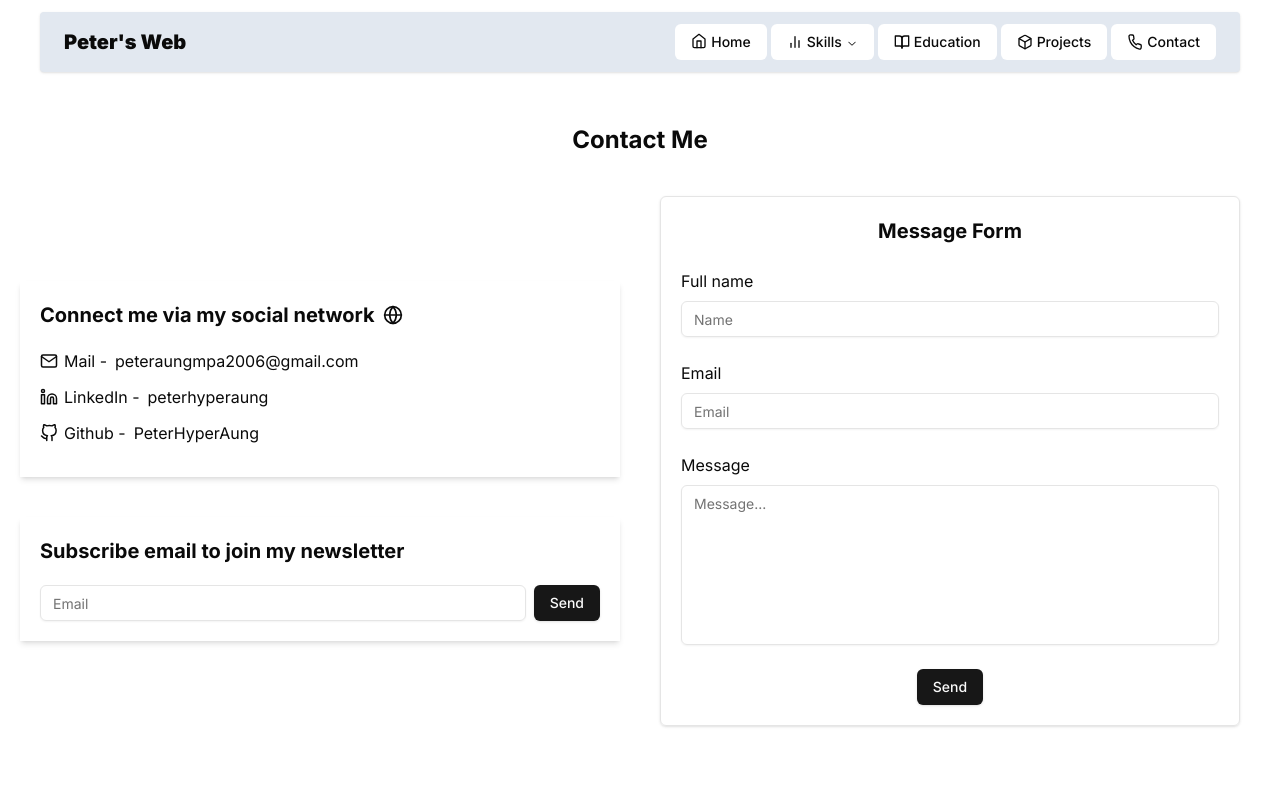
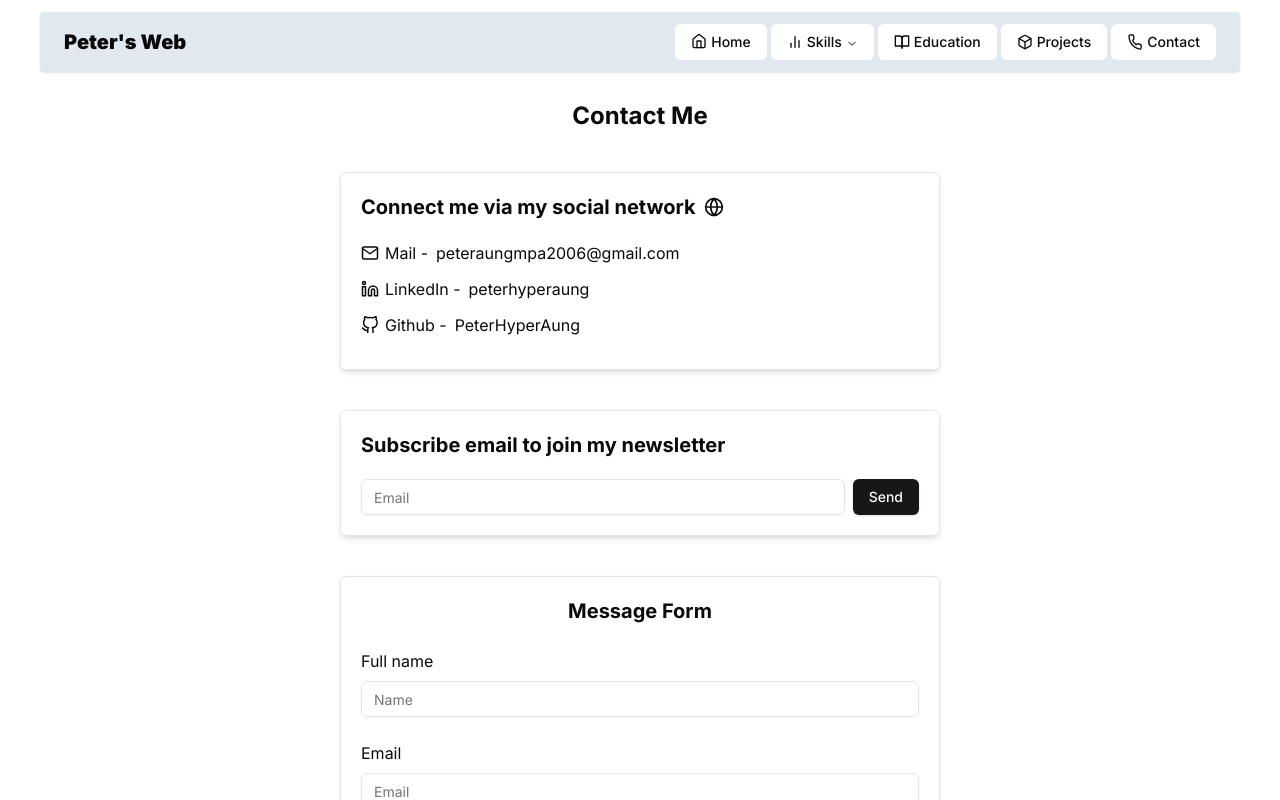
Before and after one commit to PeterHyperAung/My-Portfolio, a Next.js app: page /contact in a window 1280 px wide. Shown: the top 800 px of the page. Built offline with nearby package versions, Linux system fonts and the light colour scheme.

Commit message:
navbar fixed and new pages added

```diff
--- a/src/app/(default)/contact/_components/contact-form.tsx
+++ b/src/app/(default)/contact/_components/contact-form.tsx
@@ -18,13 +18,11 @@ export default function ContactForm() {
     },
   });
 
-  console.log(formState);
-
   return (
     <>
       <form
         action={action}
-        className="border rounded-md shadow lg:w-[600px] md:w-[450px] w-[300px] p-5"
+        className="border rounded-md shadow lg:w-[600px] md:w-[450px] w-[300px] p-5 mb-5"
       >
         <div className="mb-3 text-center">
           <h3 className="font-bold text-xl">Message Form</h3>
--- a/src/app/(default)/contact/_components/newsletter-form.tsx
+++ b/src/app/(default)/contact/_components/newsletter-form.tsx
@@ -16,7 +16,7 @@ const NewsLetterForm = () => {
   });
 
   return (
-    <div className="p-5 shadow-md w-[600px]">
+    <div className="border rounded-md p-5 shadow-md w-[600px]">
       <h3 className="text-xl font-bold mb-5">
         Subscribe email to join my newsletter
       </h3>
--- a/src/app/(default)/contact/_components/social-info.tsx
+++ b/src/app/(default)/contact/_components/social-info.tsx
@@ -2,7 +2,7 @@ import React from "react";
 import { FiGithub, FiGlobe, FiLinkedin, FiMail } from "react-icons/fi";
 export default function SocialInfoCard() {
   return (
-    <div className="p-5 shadow-md w-[600px]">
+    <div className="border rounded-md p-5 shadow-md w-[600px]">
       <h3 className="text-xl font-bold mb-5 flex justify-start items-center gap-2">
         Connect me via my social network <FiGlobe size={20} />
       </h3>
--- a/src/app/(default)/contact/page.tsx
+++ b/src/app/(default)/contact/page.tsx
@@ -5,9 +5,9 @@ import { db } from "@/db";
 
 export default async function ContactPage() {
   return (
-    <div className="py-16 px-10 h-[90vh]">
+    <div className="py-10 px-10 h-[90vh]">
       <h2 className="text-2xl font-bold text-center mb-10">Contact Me</h2>
-      <div className="grid grid-cols-2 items-center gap-10">
+      <div className="flex justify-center flex-wrap gap-10">
         <div className="col-span-1 justify-self-end">
           <div className="mb-10">
             <SocialInfoCard />
--- a/src/app/(default)/globals.css
+++ b/src/app/(default)/globals.css
@@ -129,5 +129,5 @@
 
 body {
   width: 100vw !important;
-  overflow: hidden;
+  overflow-x: hidden;
 }
--- a/src/app/(default)/skills/page.tsx
+++ b/src/app/(default)/skills/page.tsx
@@ -1,7 +1,22 @@
 import React from "react";
 
 const SkillsPage = () => {
-  return <div>SkillsPage</div>;
+  return (
+    <section className="py-10 px-10 h-[90vh]">
+      <h2 className="text-2xl font-bold text-center mb-7">What I do</h2>
+      <div>
+        <h3 className="text-xl font-semibold text-center mb-5">
+          Frontend Development
+        </h3>
+      </div>
+
+      <div>
+        <h3 className="text-xl font-semibold text-center mb-5">
+          Backend Development
+        </h3>
+      </div>
+    </section>
+  );
 };
 
 export default SkillsPage;
```
